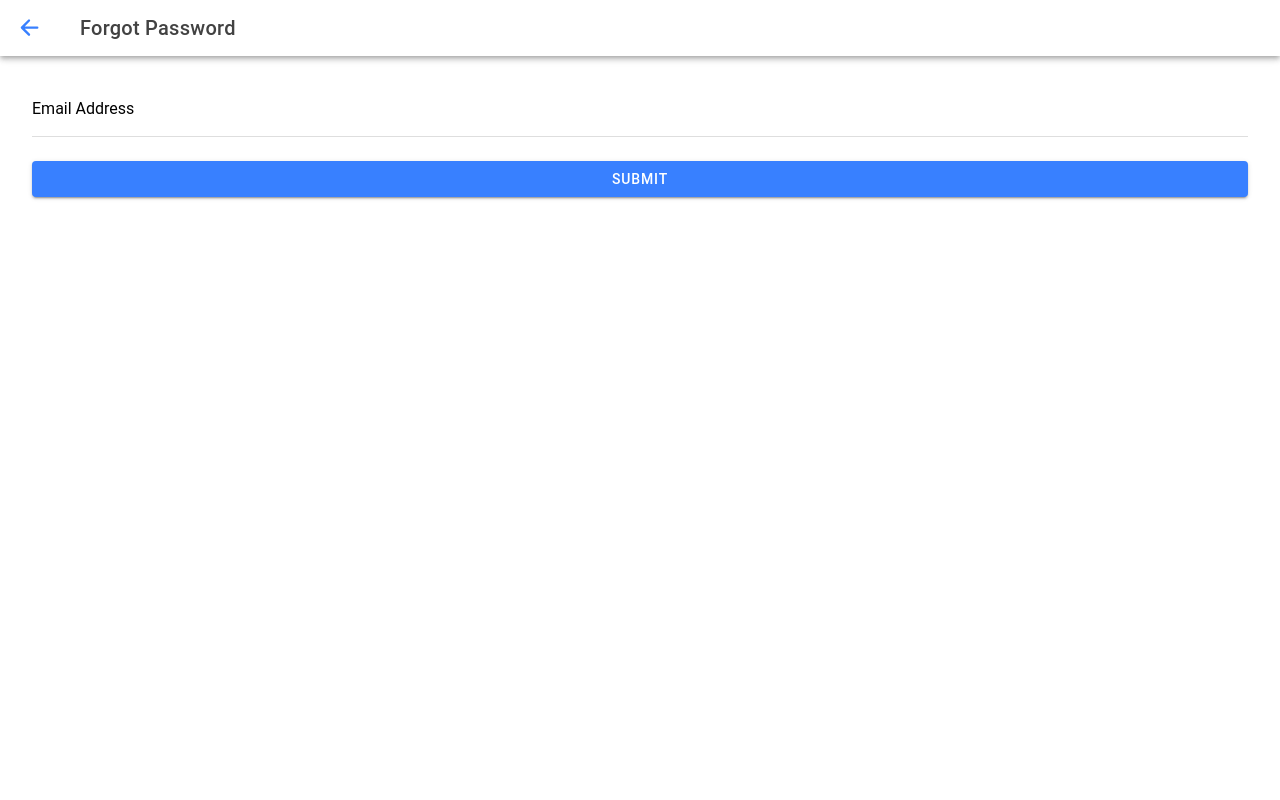
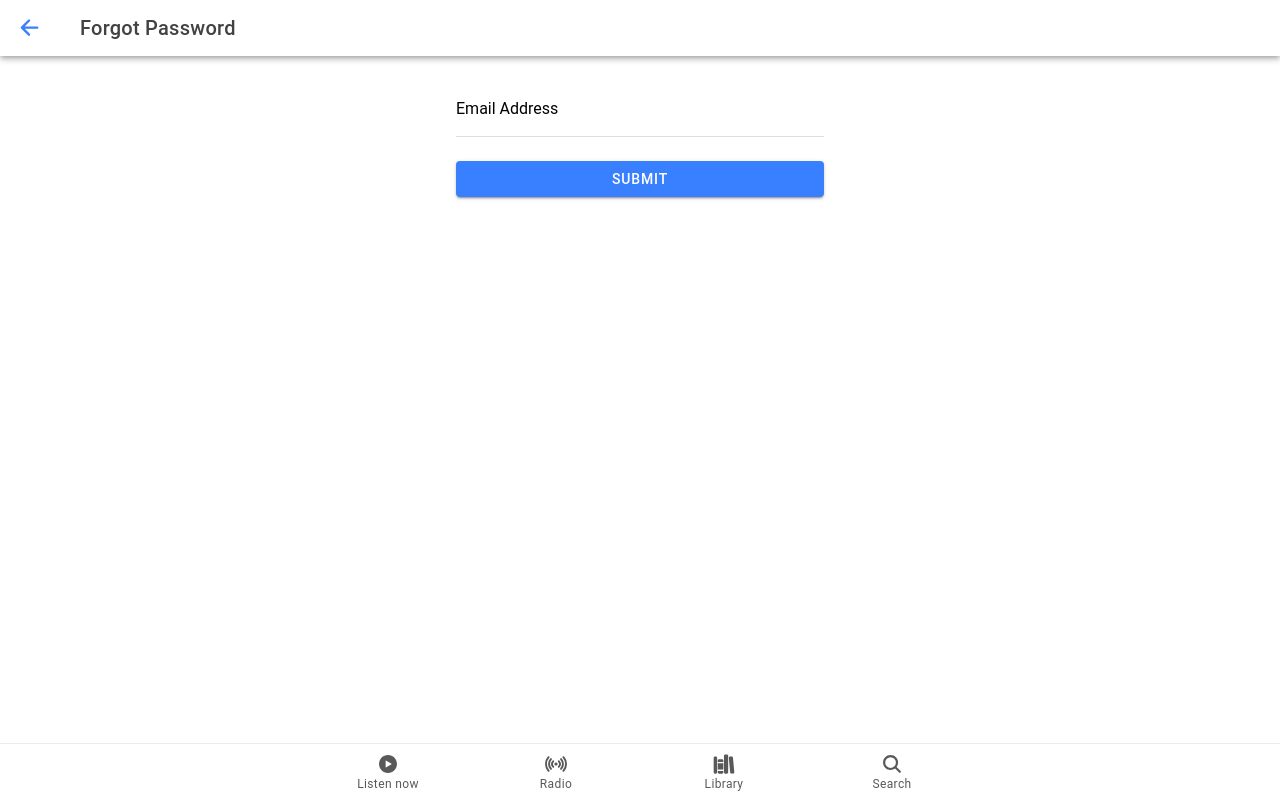
Before and after one commit to Shashwatshah02/Ionic-Demo, a React (Vite) app: page /forgot-password in a window 1280 px wide. Built offline with nearby package versions, Linux system fonts and the light colour scheme.

Commit message:
Auth page added

```diff
--- a/src/App.tsx
+++ b/src/App.tsx
@@ -1,42 +1,82 @@
-import { Redirect, Route } from 'react-router-dom';
-import { IonApp, IonRouterOutlet, setupIonicReact } from '@ionic/react';
-import { IonReactRouter } from '@ionic/react-router';
-import Home from './pages/Home';
+import { Redirect, Route } from "react-router-dom";
+import {
+  IonApp,
+  IonIcon,
+  IonLabel,
+  IonRouterOutlet,
+  IonTabBar,
+  IonTabButton,
+  IonTabs,
+  setupIonicReact,
+} from "@ionic/react";
+import { IonReactRouter } from "@ionic/react-router";
+import Auth from "./pages/Auth";
 
 /* Core CSS required for Ionic components to work properly */
-import '@ionic/react/css/core.css';
+import "@ionic/react/css/core.css";
 
 /* Basic CSS for apps built with Ionic */
-import '@ionic/react/css/normalize.css';
-import '@ionic/react/css/structure.css';
-import '@ionic/react/css/typography.css';
+import "@ionic/react/css/normalize.css";
+import "@ionic/react/css/structure.css";
+import "@ionic/react/css/typography.css";
 
 /* Optional CSS utils that can be commented out */
-import '@ionic/react/css/padding.css';
-import '@ionic/react/css/float-elements.css';
-import '@ionic/react/css/text-alignment.css';
-import '@ionic/react/css/text-transformation.css';
-import '@ionic/react/css/flex-utils.css';
-import '@ionic/react/css/display.css';
+import "@ionic/react/css/padding.css";
+import "@ionic/react/css/float-elements.css";
+import "@ionic/react/css/text-alignment.css";
+import "@ionic/react/css/text-transformation.css";
+import "@ionic/react/css/flex-utils.css";
+import "@ionic/react/css/display.css";
 
 /* Theme variables */
-import './theme/variables.css';
-import ForgotPass from './components/ForgotPass';
+import "./theme/variables.css";
+import ForgotPass from "./components/ForgotPass";
+import { library, playCircle, radio, search } from "ionicons/icons";
+import Home from "./pages/Home";
 
 setupIonicReact();
 
 const App: React.FC = () => (
   <IonApp>
     <IonReactRouter>
-      <IonRouterOutlet>
-        <Route exact path="/home">
-          <Home />
-        </Route>
-        <Route exact path="/">
-          <Redirect to="/home" />
-        </Route>
-        <Route exact path='/forgot-password'><ForgotPass /></Route>
-      </IonRouterOutlet>
+      <IonTabs>
+        <IonRouterOutlet>
+          <Route exact path="/auth">
+            <Auth />
+          </Route>
+          <Route exact path="/">
+            <Redirect to="/auth" />
+          </Route>
+          <Route exact path="/forgot-password">
+            <ForgotPass />
+          </Route>
+          <Route path="/home" render={() => <Home />} exact={true} />
+          <Route path="/radio" render={() => <Home />} exact={true} />
+          <Route path="/library" render={() => <Home />} exact={true} />
+          <Route path="/search" render={() => <Home />} exact={true} />
+        </IonRouterOutlet>
+        <IonTabBar slot="bottom">
+          <IonTabButton tab="home" href="/home">
+            <IonIcon icon={playCircle} />
+            <IonLabel>Listen now</IonLabel>
+          </IonTabButton>
+
+          <IonTabButton tab="radio" href="/radio">
+            <IonIcon icon={radio} />
+            <IonLabel>Radio</IonLabel>
+          </IonTabButton>
+
+          <IonTabButton tab="library" href="/library">
+            <IonIcon icon={library} />
+            <IonLabel>Library</IonLabel>
+          </IonTabButton>
+
+          <IonTabButton tab="search" href="/search">
+            <IonIcon icon={search} />
+            <IonLabel>Search</IonLabel>
+          </IonTabButton>
+        </IonTabBar>
+      </IonTabs>
     </IonReactRouter>
   </IonApp>
 );
--- a/src/components/ForgotPass.tsx
+++ b/src/components/ForgotPass.tsx
@@ -13,20 +13,27 @@ import {
   IonIcon,
 } from "@ionic/react";
 import { arrowBack, caretBack } from "ionicons/icons";
-import Home from "../pages/Home";
+import Home from "../pages/Auth";
 const ForgotPass: React.FC = () => {
   return (
     <IonPage>
       <IonHeader>
         <IonToolbar>
-          <IonButton fill='clear' onClick={()=> history.back()} slot="start" >
+          <IonButton fill="clear" onClick={() => history.back()} slot="start">
             <IonIcon slot="icon-only" icon={arrowBack} />
           </IonButton>
-            <IonTitle >Forgot Password</IonTitle>
+          <IonTitle>Forgot Password</IonTitle>
         </IonToolbar>
       </IonHeader>
       <IonContent className="ion-padding">
-
+        <div
+          style={{
+            width: "400px",
+            maxWidth: "100%",
+            height: "100%",
+            margin: "auto",
+          }}
+        >
           <IonList className="ion-padding-end">
             <IonItem>
               <IonInput
@@ -37,7 +44,10 @@ const ForgotPass: React.FC = () => {
               ></IonInput>
             </IonItem>
           </IonList>
-        <IonButton className='ion-margin' expand="block">Submit</IonButton>
+          <IonButton className="ion-margin" expand="block">
+            Submit
+          </IonButton>
+        </div>
       </IonContent>
     </IonPage>
   );
--- /dev/null
+++ b/src/pages/Auth.tsx
@@ -0,0 +1,50 @@
+import {
+  IonContent,
+  IonHeader,
+  IonPage,
+  IonTitle,
+  IonToolbar,
+  IonSegment,
+  IonSegmentButton,
+  IonLabel
+} from "@ionic/react";
+import ExploreContainer from "../components/ExploreContainer";
+import Header from "../components/Header";
+import LoginPage from "../components/LoginPage";
+import { useState } from "react";
+import SignUp from "../components/SignUp";
+
+const Auth: React.FC = () => {
+  const [currentSection, setCurrentSection] = useState('LOGIN_PAGE')
+  const handleChange = ()=>{
+    if (currentSection === 'LOGIN_PAGE'){
+      setCurrentSection('SIGNUP_PAGE')
+
+    }
+    else{
+      setCurrentSection('LOGIN_PAGE')
+    }
+  }
+  return (
+    <>
+      {/* <IonPage> */}
+        <Header />
+        <IonContent className="ion-padding mx-auto no-scroll" fullscreen>
+        <div style={{width:'400px', maxWidth:'100%', height:'100%', margin:'auto'}}>
+        <IonSegment value={currentSection} onIonChange={handleChange}>
+        <IonSegmentButton value="LOGIN_PAGE">
+          <IonLabel>Login</IonLabel>
+        </IonSegmentButton>
+        <IonSegmentButton value="SIGNUP_PAGE">
+          <IonLabel>Sign Up</IonLabel>
+        </IonSegmentButton>
+      </IonSegment>
+      {currentSection === "LOGIN_PAGE" ? <LoginPage/>:<SignUp/>}
+        </div>
+        </IonContent>
+      {/* </IonPage> */}
+    </>
+  );
+};
+
+export default Auth;
--- a/src/pages/Home.tsx
+++ b/src/pages/Home.tsx
@@ -1,51 +1,12 @@
-import {
-  IonContent,
-  IonHeader,
-  IonPage,
-  IonTitle,
-  IonToolbar,
-  IonSegment,
-  IonSegmentButton,
-  IonLabel
-} from "@ionic/react";
-import ExploreContainer from "../components/ExploreContainer";
-import "./Home.css";
+import { IonContent } from "@ionic/react";
 import Header from "../components/Header";
-import LoginPage from "../components/LoginPage";
-import { useState } from "react";
-import SignUp from "../components/SignUp";
 
 const Home: React.FC = () => {
-  const [currentSection, setCurrentSection] = useState('LOGIN_PAGE')
-  const handleChange = ()=>{
-    if (currentSection === 'LOGIN_PAGE'){
-      setCurrentSection('SIGNUP_PAGE')
-
-    }
-    else{
-      setCurrentSection('LOGIN_PAGE')
-    }
-  }
   return (
     <>
-      {/* <IonPage> */}
-        <Header />
-        <IonContent className="ion-padding mx-auto no-scroll" fullscreen>
-        <div style={{width:'400px', maxWidth:'100%', height:'100%', margin:'auto'}}>
-        <IonSegment value={currentSection} onIonChange={handleChange}>
-        <IonSegmentButton value="LOGIN_PAGE">
-          <IonLabel>Login</IonLabel>
-        </IonSegmentButton>
-        <IonSegmentButton value="SIGNUP_PAGE">
-          <IonLabel>Sign Up</IonLabel>
-        </IonSegmentButton>
-      </IonSegment>
-      {currentSection === "LOGIN_PAGE" ? <LoginPage/>:<SignUp/>}
-        </div>
-        </IonContent>
-      {/* </IonPage> */}
+      <Header />
+      <IonContent>Heyy</IonContent>
     </>
   );
 };
-
 export default Home;
```
Also changed, not shown: src/pages/Home.css (deleted). Lines whose indentation alone changed are shown as unchanged.
